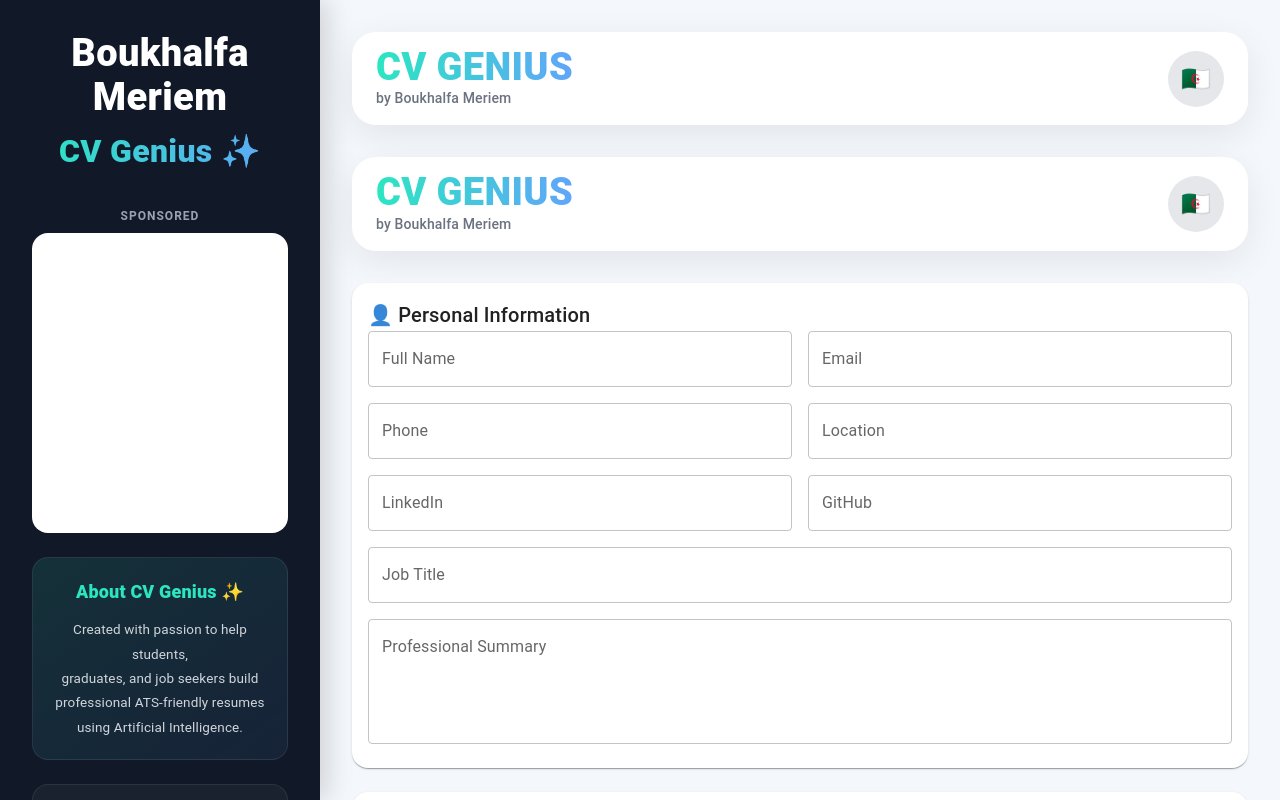
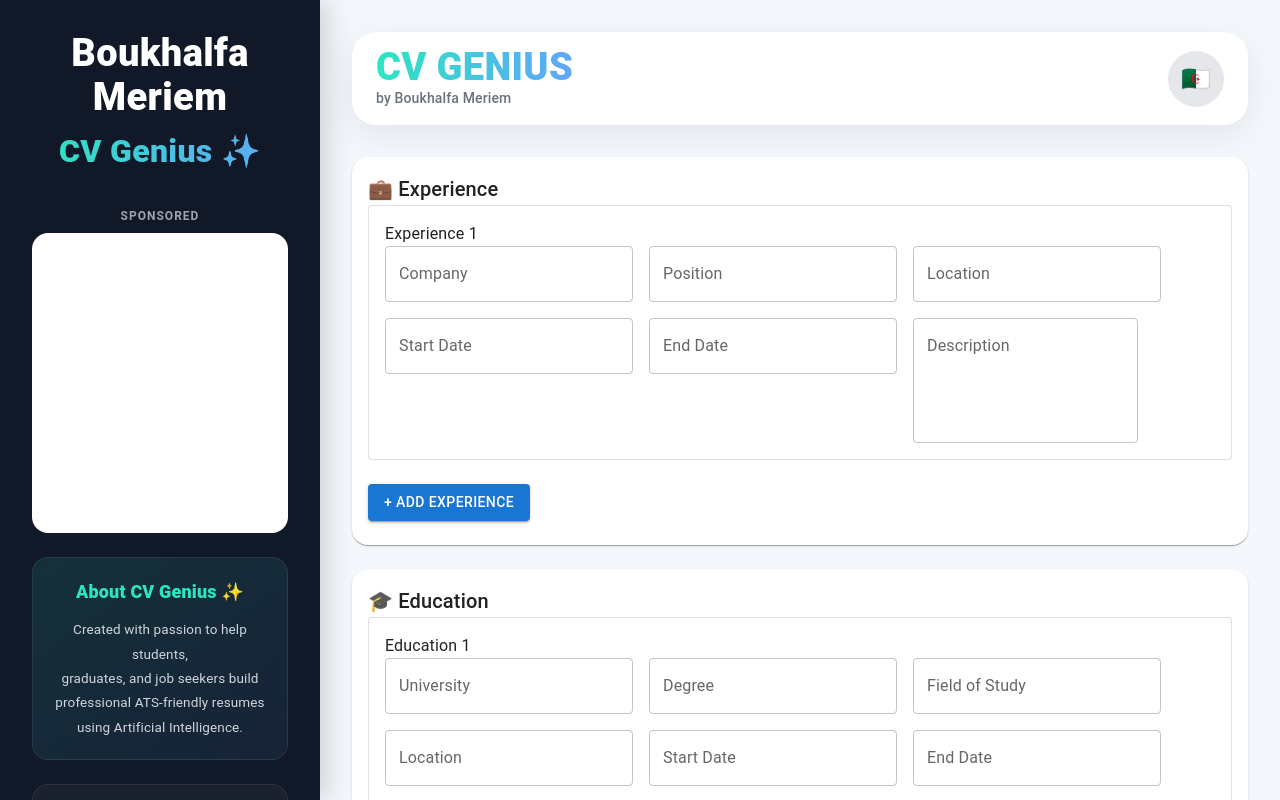
Before and after one commit to meriem-boukhalfa/cv-genius, a React (Vite) app in the folder frontend/: page / in a window 1280 px wide. Shown: the top 800 px of the page. Built offline with nearby package versions, Linux system fonts and the light colour scheme.

Commit message:
Remove duplicate header

```diff
--- a/frontend/src/pages/CreateResume.jsx
+++ b/frontend/src/pages/CreateResume.jsx
@@ -7,7 +7,6 @@ import {
 } from "@mui/material";
 
 import DashboardLayout from "../layout/DashboardLayout";
-import Header from "../components/Header";
 import PersonalInfo from "../components/PersonalInfo";
 import Experience from "../components/Experience";
 import Education from "../components/Education";
@@ -122,12 +121,6 @@ export default function CreateResume() {
 };
   return (
     <DashboardLayout>
-      <Header />
-
-      <PersonalInfo
-        cv={cv}
-        handleChange={handleChange}
-      />
 
       <Experience
        cv={cv}
```
